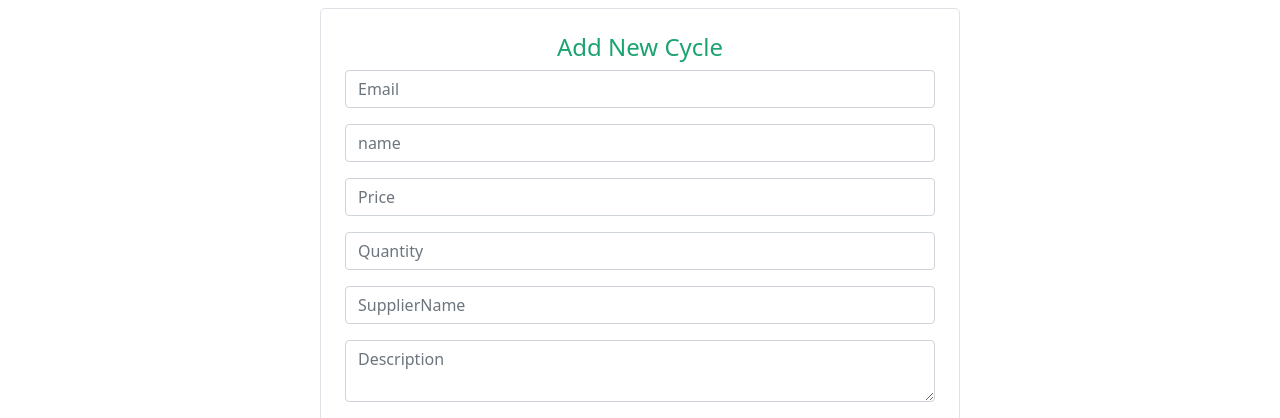
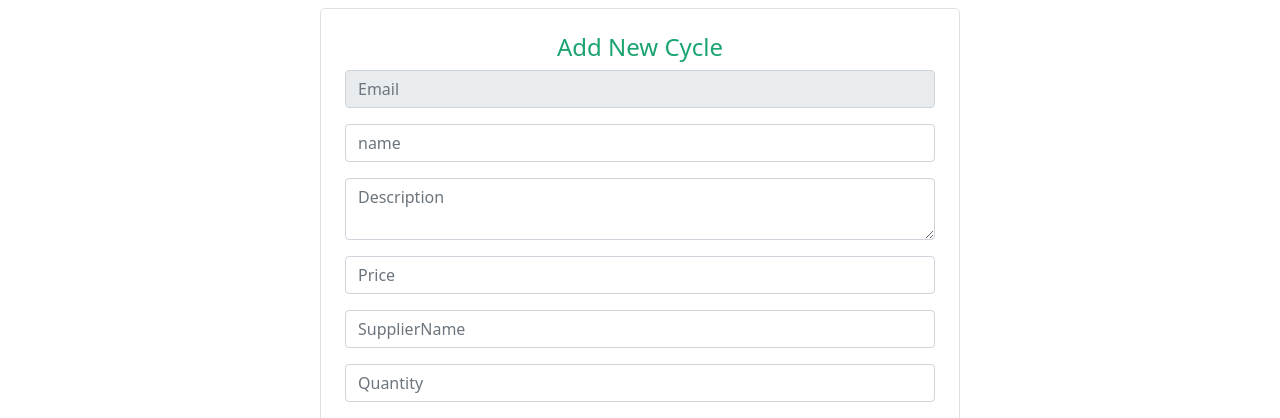
Before and after one commit to Ad-Ashik/bicycle-warehouse, a React (Create React App) app: page /addCycle in a window 1280 px wide. Shown: the part 382-800 px from the top of the page. Built offline with nearby package versions, Linux system fonts and the light colour scheme; no server answers.

Commit message:
successfully single cycle added

```diff
--- a/package.json
+++ b/package.json
@@ -9,6 +9,7 @@
     "@testing-library/jest-dom": "^5.16.4",
     "@testing-library/react": "^13.1.1",
     "@testing-library/user-event": "^13.5.0",
+    "axios": "^0.27.2",
     "bootstrap": "^5.1.3",
     "react": "^18.1.0",
     "react-bootstrap": "^2.3.1",
--- a/src/Pages/Home/Bicycle/Bicycle.js
+++ b/src/Pages/Home/Bicycle/Bicycle.js
@@ -20,7 +20,7 @@ const Bicycle = ({ cycle }) => {
         const removeCycle = window.confirm("you want to delete?");
         if (removeCycle === true) {
             toast.error('Permanently delete this product?', {
-                position: toast.POSITION.TOP_RIGHT
+                position: toast.POSITION.TOP_CENTER
             });
         }
         if (removeCycle) {
@@ -33,7 +33,7 @@ const Bicycle = ({ cycle }) => {
                     console.log(data);
                     const remaining = bicycles.filter(cycle => cycle._id !== id);
                     setBicycles(remaining);
-                })
+                });
         }
 
     }
@@ -58,9 +58,9 @@ const Bicycle = ({ cycle }) => {
                     <button onClick={() => updateCycle(_id)} className='btn btn-outline-success w-50' >
                         <FontAwesomeIcon icon={faRefresh}></FontAwesomeIcon> update
                     </button>
-                    <butto className='btn btn-outline-danger' onClick={() => deleteCycle(_id)} >
+                    <button className='btn btn-outline-danger' onClick={() => deleteCycle(_id)} >
                         <FontAwesomeIcon icon={faTrash}></FontAwesomeIcon>
-                    </butto>
+                    </button>
                 </div>
             </div>
         </div>
--- a/src/Pages/Manage/AddCycle/AddCycle.js
+++ b/src/Pages/Manage/AddCycle/AddCycle.js
@@ -1,37 +1,74 @@
+import axios from 'axios';
 import React from 'react';
 import { Button, Form } from 'react-bootstrap';
+import { useAuthState } from 'react-firebase-hooks/auth';
+import { useNavigate } from 'react-router-dom';
+import { toast } from 'react-toastify';
+import auth from '../../../firebase.init';
+import Loding from '../../../Shared/Loding/Loding';
 import './AddCycle.css';
 
 const AddCycle = () => {
+    const [user, lodding] = useAuthState(auth);
+    const navigate = useNavigate();
+
+
     const addCycle = e => {
         e.preventDefault();
+
+        const addCycle = {
+            name: e.target.name.value,
+            price: e.target.price.value,
+            description: e.target.description.value,
+            quantity: e.target.quantity.value,
+            supplierName: e.target.supplierName.value,
+            img: e.target.img.value,
+            email: user.email,
+        }
+
+        axios.post('https://frozen-taiga-96489.herokuapp.com/cycle', addCycle)
+            .then(respons => {
+                const { data } = respons;
+                if (data.insertedId) {
+                    toast.success('Your Cycle Added..', {
+                        position: toast.POSITION.TOP_CENTER
+                    });
+                    e.target.reset();
+                    navigate('/cycles')
+                }
+            })
+
+
     }
     return (
         <div className='w-50 mx-auto border p-4 rounded-3 my-5'>
             <h4 className='text-color text-center mb-2'>Add New Cycle</h4>
             <Form onSubmit={addCycle}>
                 <Form.Group className="mb-3" controlId="formBasicEmail">
-                    <Form.Control type="email" name="email" placeholder="Email" required />
+                    <Form.Control type="email" value={user?.email} name="email" placeholder="Email" disabled />
                 </Form.Group>
                 <Form.Group className="mb-3" controlId="formBasicName">
                     <Form.Control type="name" name="name" placeholder="name" required />
                 </Form.Group>
 
+                <Form.Group className="mb-3" controlId="formBasicTextarea">
+                    <textarea className='form-control' name="description" cols="50" rows="2" placeholder='Description' required></textarea>
+                </Form.Group>
                 <Form.Group className="mb-3" controlId="formBasicPrice">
                     <Form.Control type="text" name="price" placeholder="Price" required />
+                </Form.Group>
+                <Form.Group className="mb-3" controlId="formBasicSupplierName">
+                    <Form.Control type="text" name="supplierName" placeholder="SupplierName" required />
                 </Form.Group>
                 <Form.Group className="mb-3" controlId="formBasicQuantity">
                     <Form.Control type="text" name="quantity" placeholder="Quantity" required />
                 </Form.Group>
-                <Form.Group className="mb-3" controlId="formBasicSupplierName">
-                    <Form.Control type="text" name="supplierName" placeholder="SupplierName" required />
-                </Form.Group>
-                <Form.Group className="mb-3" controlId="formBasicTextarea">
-                    <textarea className='form-control' name="description" cols="50" rows="2" placeholder='Description' required></textarea>
-                </Form.Group>
                 <Form.Group className="mb-3" controlId="formBasicImg">
                     <Form.Control type="text" name="img" placeholder="Photo URL" required />
                 </Form.Group>
+                {
+                    lodding && <Loding></Loding>
+                }
                 <Button variant="" type="submit" className=' mx-auto text-center d-block btn btn-outline-success responsive-button'>
                     Add cycle
                 </Button>
```
Also changed, not shown: 1 other file (tests, documents, lock files or other folders).
